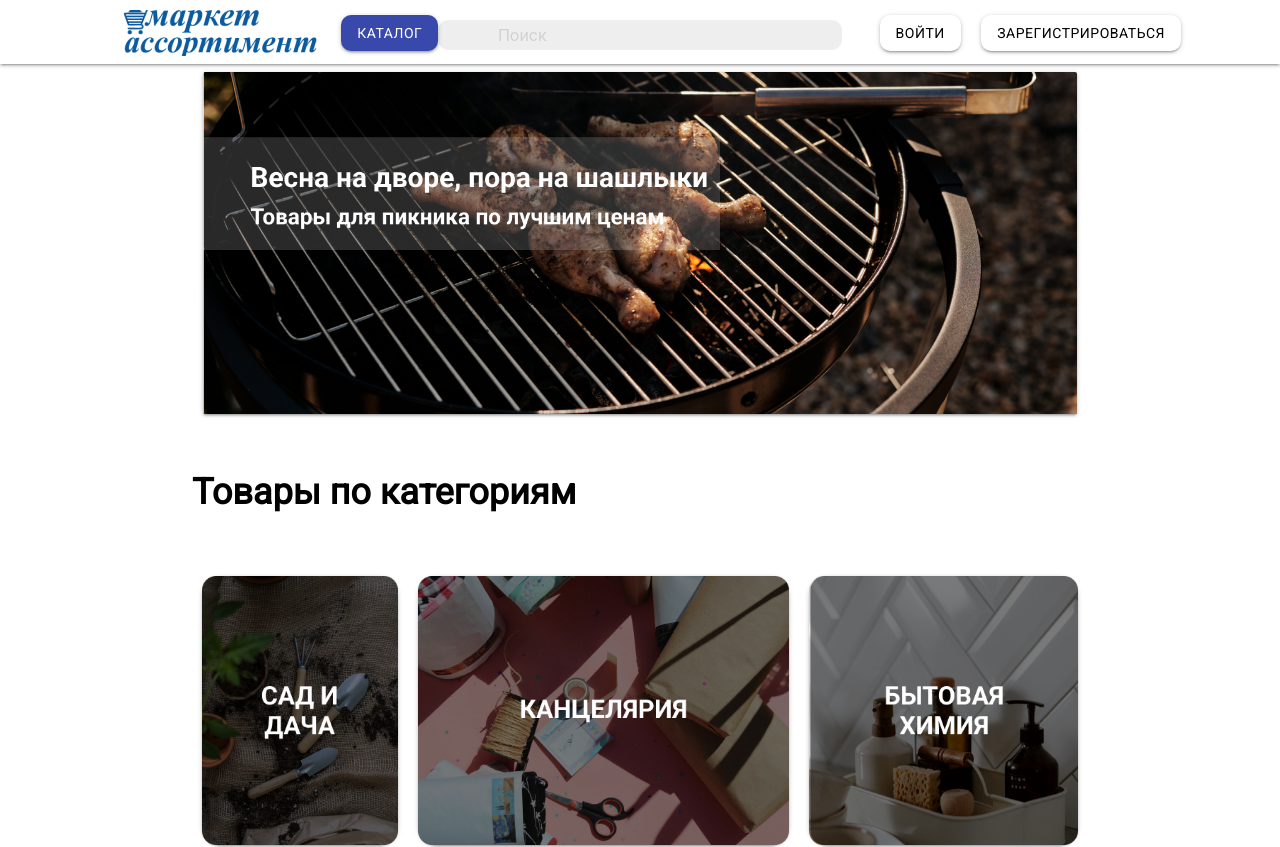
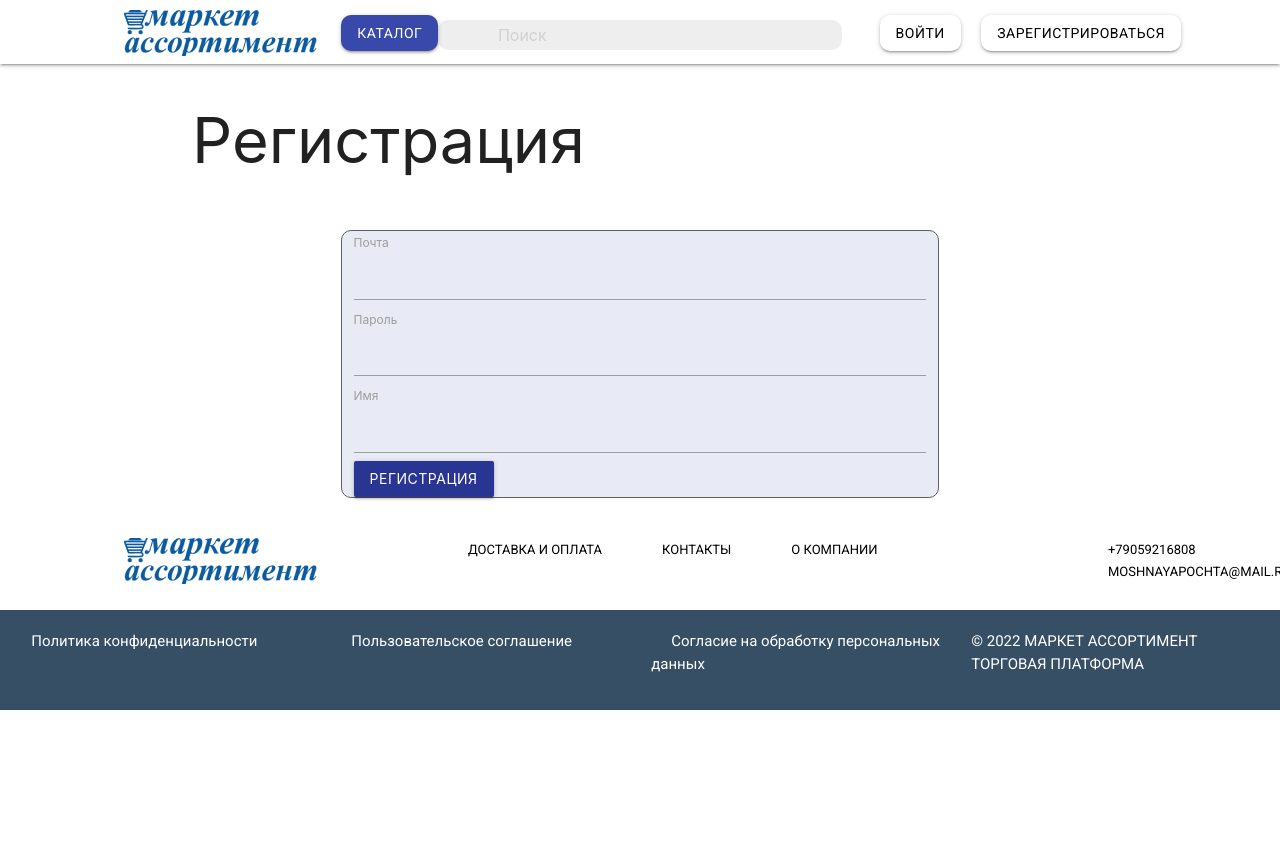
Before and after one commit to VladNagibin/Market-assortiment, a React (Create React App) app in the folder client/: page /registration in a window 1280 px wide. Before the commit this address led to /. Shown: the top 847 px of the page. After the commit the page ends 800 px from the top, so only its background shows below. Built offline with nearby package versions, Linux system fonts and the light colour scheme; no server answers.

Commit message:
Прод

```diff
--- a/client/src/Routes.js
+++ b/client/src/Routes.js
@@ -9,6 +9,7 @@ import Cart from './pages/Cart'
 import Finder from './pages/Finder'
 import Delivery from './pages/Delivery'
 import AdminCab from './pages/AdminCab'
+import Registration from './pages/Registration'
 export const useRoutes = isAunteficated => {
     if (isAunteficated) {
         return (
@@ -20,7 +21,7 @@ export const useRoutes = isAunteficated => {
                 <Route path='/detail/:id' element={<Detail />} />
                 <Route path='/catalog/:id' element={<Catalog />} />
                 <Route path='/finder/:text' element={<Finder />} />
-                <Route path='/adminCab' element={<AdminCab />} />
+                {/* <Route path='/adminCab' element={<AdminCab />} /> */}
                 <Route path="*" element={<Navigate replace to="/" />}  />
             </Routes>
         )
@@ -29,11 +30,12 @@ export const useRoutes = isAunteficated => {
             <Routes>
                 <Route path='/' exact element={<Main />} />
                 <Route path='/auth' exact element={<Auth />} />
+                <Route path='/registration' exact element={<Registration />} />
                 <Route path='/delivery' exact element={<Delivery />} />
                 <Route path='/detail/:id' element={<Detail />} />
                 <Route path='/catalog/:id' element={<Catalog />} />
                 <Route path='/finder/:text' element={<Finder />} />
-                <Route path='/adminCab' element={<AdminCab />} />
+                {/* <Route path='/adminCab' element={<AdminCab />} /> */}
                 <Route path="*" element={<Navigate replace to="/" />}  />
             </Routes>)
     }
--- a/client/src/pages/Auth.js
+++ b/client/src/pages/Auth.js
@@ -45,6 +45,7 @@ export default function Auth() {
   return (
     <div className='container'>
       <div className='row'>
+        <h1>Вход</h1>
         <div className='col s8 offset-s2 registation-form indigo lighten-5'>
           <label htmlFor='email'>Почта</label>
           <input type="text" name="email" id='email' onChange={changeForm}></input>
--- a/client/src/pages/Cab.js
+++ b/client/src/pages/Cab.js
@@ -37,7 +37,7 @@ export default function Cab() {
     <div>
       <h1>Кабинет</h1>
       <div className='row'>
-        <div className='col s4'>
+        <div className='col l4 s12'>
           <div className="collection">
             <a href="#!" className="collection-item indigo lighten-4 black-text"><span className='badge black-text'>{user.name}</span>Имя</a>
             <a href="#!" className="collection-item indigo lighten-4 black-text"><span className='badge black-text'>{user.mail}</span>E-mail</a>
--- /dev/null
+++ b/client/src/pages/Registration.js
@@ -0,0 +1,50 @@
+import React, { useContext, useEffect, useState } from 'react'
+import { useHttp } from '../hooks/http.hook'
+import { useMessage } from '../hooks/message.hook'
+import { useNavigate } from "react-router-dom";
+import { AuthContext } from '../context/AuthContext';
+export default function Registration() {
+    const { loading, request, error, CleanErrors } = useHttp()
+    const auth = useContext(AuthContext)
+    const message = useMessage()
+    const navigate = useNavigate()
+    const [form, setForm] = useState({ "email": "", "password": "", 'name': '' })
+    const changeForm = event => {
+        setForm({ ...form, [event.target.name]: event.target.value })
+    }
+    useEffect(() => {
+        //console.log(error)
+        message(error)
+        CleanErrors()
+    }, [error, CleanErrors, message])
+    const registerHandler = async () => {
+        try {
+            await request('/api/registration', "POST", { ...form })
+            message("Пользователь зарегистрирован")
+            navigate('/auth')
+        } catch (e) {
+            message(e.message)
+        }
+    }
+    return (
+        <div className='container'>
+            <div className='row'>
+                <h1>Регистрация</h1>
+                <div className='col s8 offset-s2 registation-form indigo lighten-5'>
+                    <label htmlFor='email'>Почта</label>
+                    <input type="text" name="email" id='email' onChange={changeForm}></input>
+                    <label htmlFor='password'>Пароль</label>
+                    <input type="password" name="password" id='password' onChange={changeForm}></input>
+                    <label htmlFor='name'>Имя</label>
+                    <input type="text" name="name" id='name' onChange={changeForm}></input>
+
+                    {/* <input type="name" name="name" id='name' onChange={changeForm}></input> */}
+                    <button type='submit' className='btn waves-effect waves-light indigo darken-3' onClick={registerHandler} disabled={loading}>Регистрация</button>
+                    {/* <button type='submit' className='btn waves-effect waves-light indigo darken-3' onClick={logInHandler} disabled={loading}>Вход</button> */}
+                    {/* <button type='submit' onClick={logOutHandler} disabled={loading}>Выход</button> */}
+                </div>
+            </div>
+
+        </div>
+    )
+}
--- a/client/src/stuff/Navbar.js
+++ b/client/src/stuff/Navbar.js
@@ -59,7 +59,7 @@ export default function Navbar() {
 
                 <ul className="sidenav" id="mobile-demo">
                     <li><NavLink className='black-text btn white catalog-button' to={'/auth'}>Войти</NavLink></li>
-                    <li><NavLink className='black-text btn white catalog-button' to={'/auth'}>Зарегистрироваться</NavLink></li>
+                    <li><NavLink className='black-text btn white catalog-button' to={'/registration'}>Зарегистрироваться</NavLink></li>
                 </ul>
 
             )
@@ -103,7 +103,7 @@ export default function Navbar() {
                         <NavLink className='black-text btn white catalog-button nav-butt' to={'/auth'}>Войти</NavLink>
                     </div>
                     <div className='col s4 l2 nav-buttons'>
-                        <NavLink className='black-text btn white catalog-button' to={'/auth'}>Зарегистрироваться</NavLink>
+                        <NavLink className='black-text btn white catalog-button' to={'/registration'}>Зарегистрироваться</NavLink>
                     </div>
                 </>
             )
--- a/client/src/stuff/Order.js
+++ b/client/src/stuff/Order.js
@@ -12,7 +12,7 @@ export default function Order({ order,admin }) {
   }
   return (
     <div className='row'>
-      <div className='col s4'>
+      <div className='col l4 s12'>
         <div className="collection">
           <a href="#!" className="collection-item indigo lighten-5 black-text"><span className='badge black-text'>{order.user_data.fio}</span>Покупатель</a>
           <a href="#!" className="collection-item indigo lighten-5 black-text"><span className='badge black-text'>{order.order_date}</span>Дата заказа</a>
@@ -23,7 +23,7 @@ export default function Order({ order,admin }) {
         {acceptButton()}
 
       </div>
-      <div className='col s8'>
+      <div className='col l8 s12'>
         <div className="collection">
           {
             order.products.map(product => {
```
Also changed, not shown: 1 other file (tests, documents, lock files or other folders).
